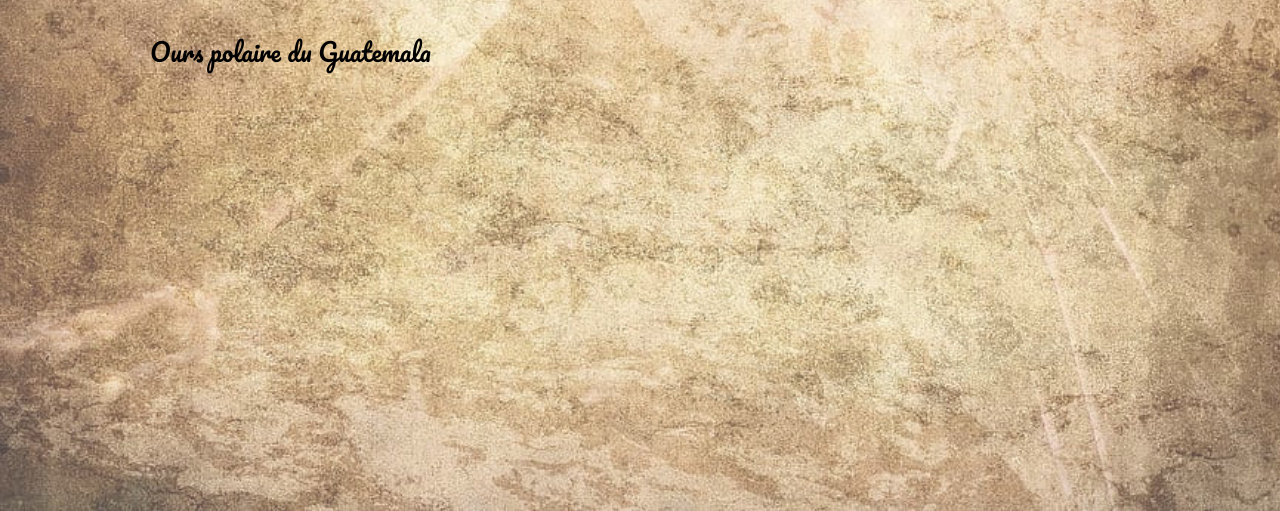
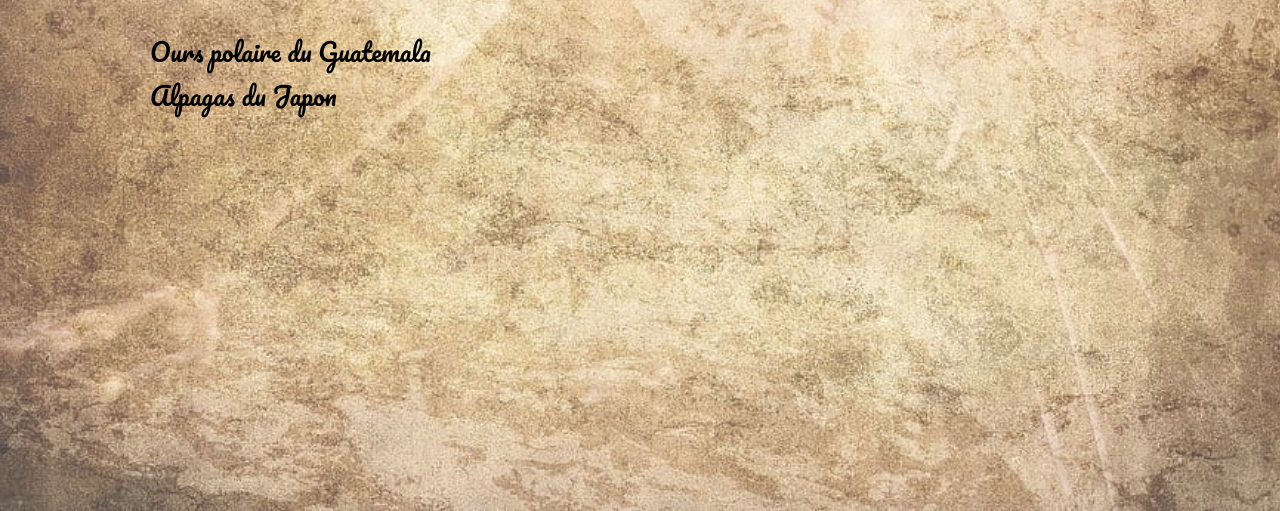
Before and after one commit to FluteDePissenlit/journale-de-voyage.com, a plain HTML site: page index.html in a window 1280 px wide. Shown: the part 289-800 px from the top of the page. Drawn offline with nearby package versions, Linux system fonts and the light colour scheme; a web font is replaced by a local one.

Commit message:
Update index.html

```diff
--- a/index.html
+++ b/index.html
@@ -21,6 +21,7 @@
             <h2 class="list-title">Découverte :</h2>
         </div>
         <a href="/journale-de-voyage.com/pages/page1.html" class="list-body">Ours polaire du Guatemala</a> <br>
+        <a href="/journale-de-voyage.com/pages/page2.html" class="list-body">Alpagas du Japon</a> <br>
     </section>
 </body>
 </html>
```
